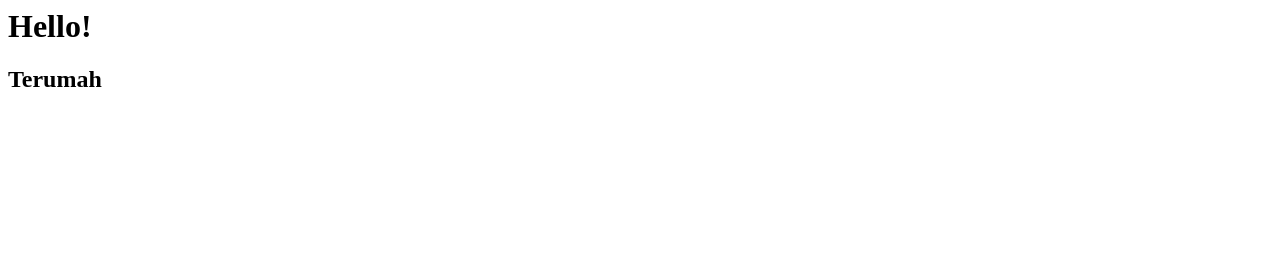
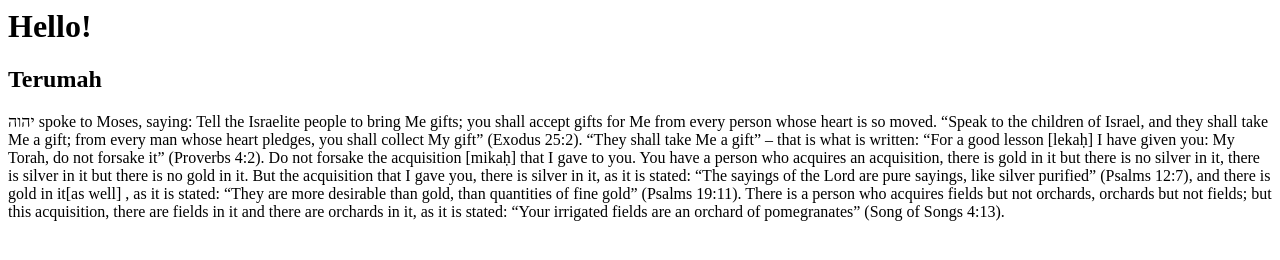
Before and after one commit to davidchaimsmirnoff/WellspringsFromCalifornia, a plain HTML site: page index.html in a window 1280 px wide. Drawn offline with Linux system fonts and the light colour scheme.

Commit message:
Update index.html

```diff
--- a/index.html
+++ b/index.html
@@ -6,7 +6,30 @@
   </h1>
 
   <h2>Terumah</h2>
-    <p> </p>
+    <p> יהוה spoke to Moses, saying: Tell the Israelite people to bring Me gifts;
+      you shall accept gifts for Me from every person whose heart is so moved.
+      “Speak to the children of Israel, and they shall take Me a gift;
+      from every man whose heart pledges, you shall collect My gift”
+      (Exodus 25:2).
+      “They shall take Me a gift” – that is what is written:
+      “For a good lesson [lekaḥ] I have given you:
+      My Torah, do not forsake it” (Proverbs 4:2).
+      Do not forsake the acquisition [mikaḥ] that I gave to you.
+      You have a person who acquires an acquisition, there is gold in it
+      but there is no silver in it, there is silver in it but there is no gold
+      in it. But the acquisition that I gave you, there is silver in it,
+      as it is stated: “The sayings of the Lord are pure sayings,
+      like silver purified” (Psalms 12:7), and there is gold in it[as well] ,
+      as it is stated: “They are more desirable than gold,
+      than quantities of fine gold” (Psalms 19:11).
+      There is a person who acquires fields but not orchards,
+      orchards but not fields; but this acquisition,
+      there are fields in it and there are orchards in it,
+      as it is stated: “Your irrigated fields are an orchard of pomegranates”
+      (Song of Songs 4:13).
+
+
+</p>
 </body>
 
 
```
